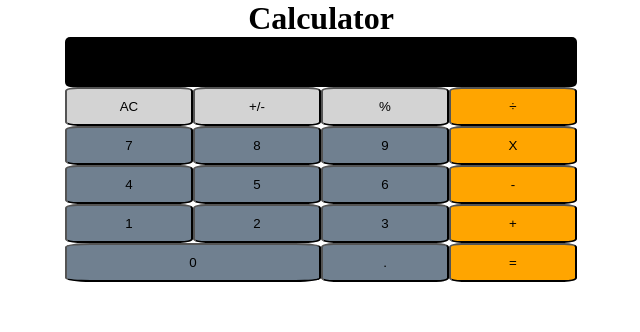
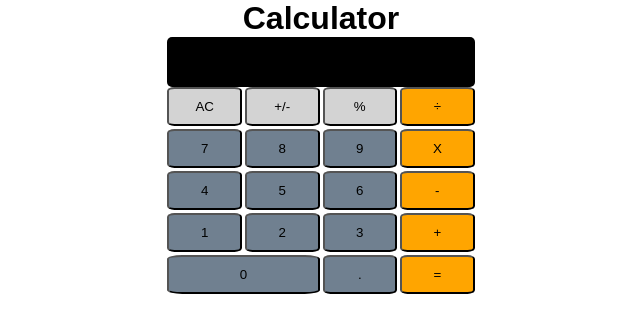
Before and after one commit to hollyashall/Calculator-Project, a plain HTML site: page index.html in a window 1280 px wide. Shown: the whole page, without its empty margins (319-959 px from the left). Drawn offline with Linux system fonts and the light colour scheme.

Commit message:
more changes

```diff
--- a/_header.scss
+++ b/_header.scss
@@ -3,5 +3,7 @@
   display: flex;
   flex-direction: column;
   align-items: center;
-    justify-content: center;
+  justify-content: center;
+  font-family:Arial, Helvetica, sans-serif
+
 }
--- a/_keys.scss
+++ b/_keys.scss
@@ -6,6 +6,7 @@
   grid-template-columns: repeat(4, 1fr);
   margin: auto;
   width: 15rem;
+  gap: 3px
 
 }
 
@@ -39,5 +40,7 @@ background-color: orange;
     height: 40%;
     margin: auto;
     justify-content: space-evenly;
+
+
   }
 }
--- a/_wholeCalculator.scss
+++ b/_wholeCalculator.scss
@@ -8,4 +8,17 @@
   display: flex;
   flex-direction: column;
   align-items: center;
+
+  font-family: Cambria, Cochin, Georgia, Times, 'Times New Roman', serif
 }
+
+@media screen and (min-width: 768px) {
+  .wholeCalculator{
+    width: 60%;
+    height: 100%;
+    margin: auto;
+    justify-content: space-evenly;
+  }
+
+
+}
--- a/index.html
+++ b/index.html
@@ -5,6 +5,7 @@
     <meta http-equiv="X-UA-Compatible" content="IE=edge" />
     <meta name="viewport" content="width=device-width, initial-scale=1.0" />
     <link rel="stylesheet" href="style.css" />
+    <link rel="stylesheet" href="script.js">
     <title>Calculator</title>
   </head>
   <header class="header">
```
Also changed, not shown: script.js (added, +7 -0 lines), style.css, 1 other file.
